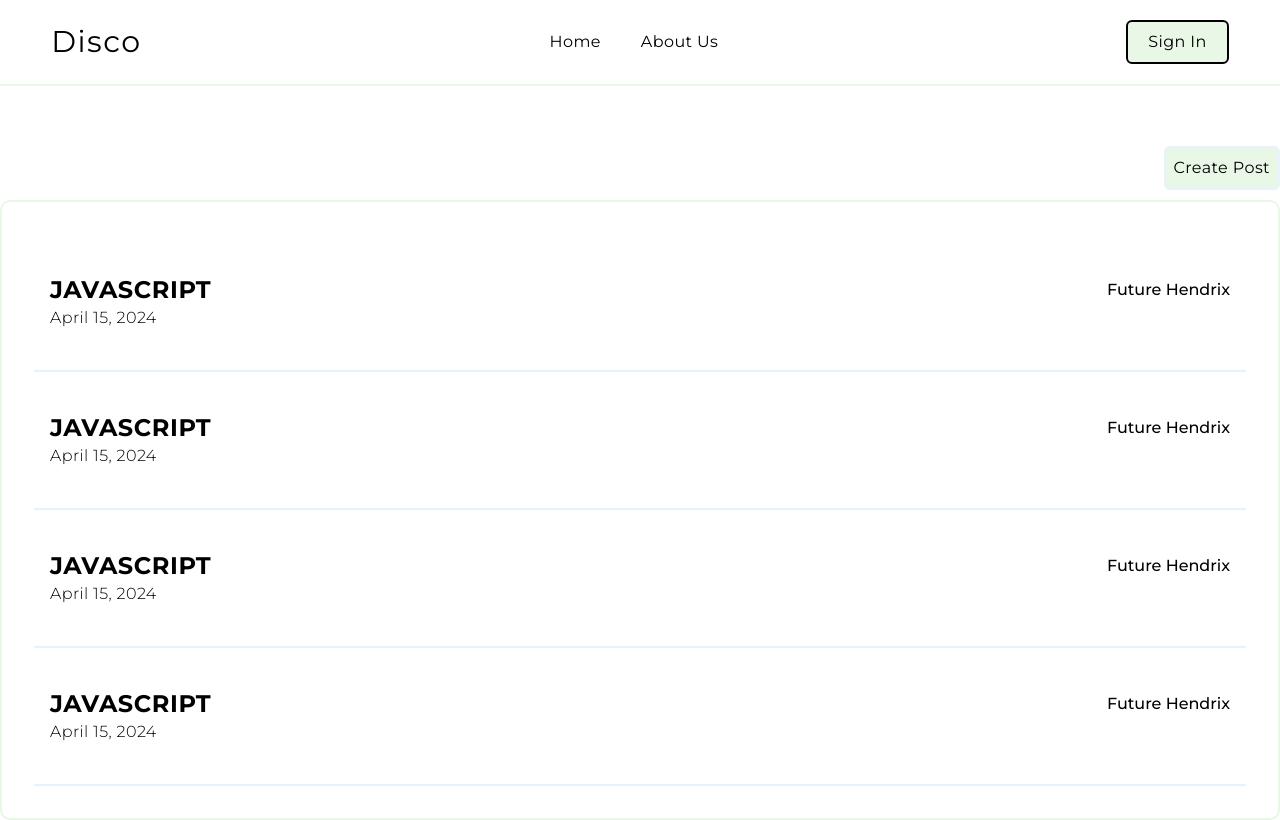
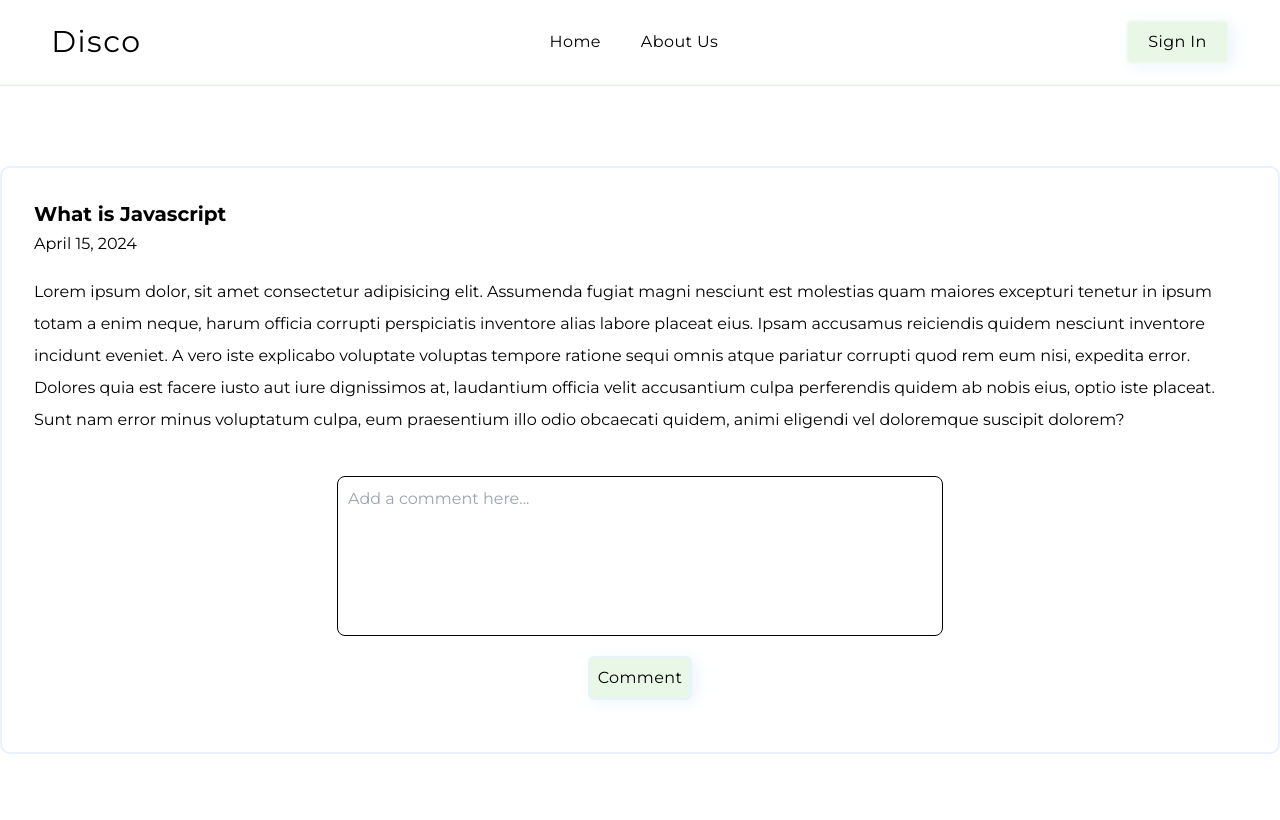
Before and after one commit to Austin-Imbastari/disco, a React (Vite) app: page /post/1 in a window 1280 px wide. Built offline with nearby package versions, Linux system fonts and the light colour scheme.

Commit message:
created the createpost component and changed some styling

```diff
--- a/src/App.css
+++ b/src/App.css
@@ -9,3 +9,34 @@
     min-height: 400px;
     font-size: 18px;
 }
+
+button {
+    display: flex;
+    align-items: center;
+    justify-content: center;
+    gap: 10px;
+    font-family: inherit;
+    font-size: 13px;
+    font-weight: 500;
+    text-transform: uppercase;
+    letter-spacing: 0.4px;
+    color: #7e97b8;
+    background-color: #e0e8ef;
+    border-style: solid;
+    border-width: 2px 2px 2px 2px;
+    border-color: rgba(255, 255, 255, 0.333);
+    border-radius: 40px 40px 40px 40px;
+    padding: 16px 24px 16px 28px;
+    transform: translate(0px, 0px) rotate(0deg);
+    transition: 0.2s;
+    box-shadow: -4px -2px 16px 0px #ffffff, 4px 2px 16px 0px #e8f2fe;
+}
+button:hover {
+    color: #516d91;
+    background-color: #e8f2fe;
+    box-shadow: -2px -1px 8px 0px #ffffff, 2px 1px 8px 0px #e9f7e6;
+}
+
+button:active {
+    box-shadow: none;
+}
--- a/src/components/Board/Board.tsx
+++ b/src/components/Board/Board.tsx
@@ -1,5 +1,5 @@
-import React from "react";
 import { Link } from "react-router-dom";
+import { BoardPostItem } from "./BoardPostItem";
 
 const Board = () => {
     return (
@@ -14,69 +14,17 @@ const Board = () => {
                 </div>
             </div>
             <div
-                style={{ border: "2px solid #E9F7E6", borderRadius: "10px", marginTop: "10px" }}
+                style={{
+                    border: "2.5px solid #E9F7E6",
+                    borderRadius: "10px",
+                    marginTop: "10px",
+                }}
                 className='container mx-auto px-8 py-8'
             >
-                <div className='grid grid-cols-1 gap-5'>
-                    <div style={{ borderBottom: "2px solid #E8F2FE" }} className=''>
-                        <div className='flex justify-between px-4 py-10'>
-                            <div style={{ width: "100%" }} className='flex flex-col'>
-                                <div className='flex items-center justify-between '>
-                                    <h1 className='text-2xl font-bold tracking-wide'>JAVASCRIPT</h1>
-                                    <div>
-                                        <h1 className='text-l font-medium'>Future Hendrix</h1>
-                                    </div>
-                                </div>
-                                <p className='font-light tracking-wide'>April 15, 2024 </p>
-                            </div>
-                        </div>
-                    </div>
-                </div>
-                <div className='grid grid-cols-1 gap-5'>
-                    <div style={{ borderBottom: "2px solid #E8F2FE" }} className=''>
-                        <div className='flex justify-between px-4 py-10'>
-                            <div style={{ width: "100%" }} className='flex flex-col'>
-                                <div className='flex items-center justify-between '>
-                                    <h1 className='text-2xl font-bold tracking-wide'>JAVASCRIPT</h1>
-                                    <div>
-                                        <h1 className='text-l font-medium'>Future Hendrix</h1>
-                                    </div>
-                                </div>
-                                <p className='font-light tracking-wide'>April 15, 2024 </p>
-                            </div>
-                        </div>
-                    </div>
-                </div>
-                <div className='grid grid-cols-1 gap-5'>
-                    <div style={{ borderBottom: "2px solid #E8F2FE" }} className=''>
-                        <div className='flex justify-between px-4 py-10'>
-                            <div style={{ width: "100%" }} className='flex flex-col'>
-                                <div className='flex items-center justify-between '>
-                                    <h1 className='text-2xl font-bold tracking-wide'>JAVASCRIPT</h1>
-                                    <div>
-                                        <h1 className='text-l font-medium'>Future Hendrix</h1>
-                                    </div>
-                                </div>
-                                <p className='font-light tracking-wide'>April 15, 2024 </p>
-                            </div>
-                        </div>
-                    </div>
-                </div>
-                <div className='grid grid-cols-1 gap-5'>
-                    <div style={{ borderBottom: "2px solid #E8F2FE" }} className=''>
-                        <div className='flex justify-between px-4 py-10'>
-                            <div style={{ width: "100%" }} className='flex flex-col'>
-                                <div className='flex items-center justify-between '>
-                                    <h1 className='text-2xl font-bold tracking-wide'>JAVASCRIPT</h1>
-                                    <div>
-                                        <h1 className='text-l font-medium'>Future Hendrix</h1>
-                                    </div>
-                                </div>
-                                <p className='font-light tracking-wide'>April 15, 2024 </p>
-                            </div>
-                        </div>
-                    </div>
-                </div>
+                <BoardPostItem author='JAVASCRIPT' subject='Future Hendrix' createdDate='April 15, 2024' />
+                <BoardPostItem author='JAVASCRIPT' subject='Future Hendrix' createdDate='April 15, 2024' />
+                <BoardPostItem author='JAVASCRIPT' subject='Future Hendrix' createdDate='April 15, 2024' />
+                <BoardPostItem author='JAVASCRIPT' subject='Future Hendrix' createdDate='April 15, 2024' />
             </div>
         </>
     );
--- /dev/null
+++ b/src/components/Board/BoardPostItem.tsx
@@ -0,0 +1,27 @@
+export const BoardPostItem = ({
+    author,
+    subject,
+    createdDate,
+}: {
+    author: string;
+    subject: string;
+    createdDate: string;
+}) => {
+    return (
+        <div className='grid grid-cols-1 gap-5'>
+            <div style={{ borderBottom: "2.5px solid #E8F2FE" }} className=''>
+                <div className='flex justify-between px-4 py-10'>
+                    <div style={{ width: "100%" }} className='flex flex-col'>
+                        <div className='flex items-center justify-between '>
+                            <h1 className='text-2xl font-bold tracking-wide'>{subject}</h1>
+                            <div>
+                                <h1 className='text-l font-medium'>{author}</h1>
+                            </div>
+                        </div>
+                        <p className='font-light tracking-wide'>{createdDate}</p>
+                    </div>
+                </div>
+            </div>
+        </div>
+    );
+};
--- a/src/components/CreatePost/CreatePost.tsx
+++ b/src/components/CreatePost/CreatePost.tsx
@@ -1,9 +1,11 @@
 /* eslint-disable react-hooks/exhaustive-deps */
 import React, { useEffect, useState } from "react";
+import { useNavigate } from "react-router";
 import ReactQuill from "react-quill";
 import "react-quill/dist/quill.snow.css";
 
 const CreatePost = () => {
+    const navigate = useNavigate();
     const [isTitle, setTitle] = useState<string>("");
     const [valueHtml, setValueHtml] = useState<string>("");
 
@@ -22,27 +24,36 @@ const CreatePost = () => {
             alert("You must enter a post!");
             return;
         }
+
         const objToSubmit = {
             subject: isTitle,
-            content: valueHtml,
+            text: valueHtml,
+            boardId: 1,
+            userId: 1,
         };
+
         console.log(objToSubmit);
 
         // fetch post
-        await fetch("http://localhost:3001/posts", {
+        const response = await fetch("https://disco-app-7sxty.ondigitalocean.app/posts", {
             method: "POST",
             headers: {
                 "Content-Type": "application/json",
             },
             body: JSON.stringify(objToSubmit),
         });
+
+        const data = await response.json();
+        const postId = data.id;
+        navigate(`/post/${postId}`);
+        console.log(data);
     };
 
     return (
         <>
             <div className='mt-20'></div>
             <div
-                style={{ border: "2px solid #E8F2FE", borderRadius: "10px", marginTop: "10px" }}
+                style={{ border: "2.5px solid #E8F2FE", borderRadius: "10px", marginTop: "10px" }}
                 className='container mx-auto px-8 py-8'
             >
                 <div className=''>
--- a/src/components/Navbar/Navbar.tsx
+++ b/src/components/Navbar/Navbar.tsx
@@ -23,13 +23,13 @@ const Navbar = () => {
                 </div>
                 <div>
                     <NavLink to='/signin'>
-                        <button className='bg-mint text-black px-5 py-2 rounded-md border-solid border-2 border-black hover:bg-azure tracking-wide transition-colors duration-200'>
+                        <button className='bg-mint text-black px-5 py-2 rounded-md border-solid border-2  hover:bg-azure tracking-wide transition-colors duration-200'>
                             Sign In
                         </button>
                     </NavLink>
                 </div>
             </nav>
-            <div style={{ borderBottom: "2px solid #E9F7E6", marginTop: "20px" }}></div>
+            <div style={{ borderBottom: "2.5px solid #E9F7E6", marginTop: "20px" }}></div>
         </>
     );
 };
--- /dev/null
+++ b/src/components/PostPage/PostPage.tsx
@@ -0,0 +1,53 @@
+import React from "react";
+
+const PostPage = () => {
+    /// Fetch the post
+    return (
+        <>
+            <div className='mt-20'></div>
+            <div
+                style={{ border: "2px solid #E8F2FE", borderRadius: "10px", marginTop: "10px" }}
+                className='container mx-auto px-8 py-8'
+            >
+                <div className=''>
+                    <h1 className='mb-1 font-bold text-xl'>What is Javascript</h1>
+                    <h4>April 15, 2024</h4>
+
+                    <div className='mt-5'>
+                        <p className='leading-8 '>
+                            Lorem ipsum dolor, sit amet consectetur adipisicing elit. Assumenda fugiat magni nesciunt
+                            est molestias quam maiores excepturi tenetur in ipsum totam a enim neque, harum officia
+                            corrupti perspiciatis inventore alias labore placeat eius. Ipsam accusamus reiciendis quidem
+                            nesciunt inventore incidunt eveniet. A vero iste explicabo voluptate voluptas tempore
+                            ratione sequi omnis atque pariatur corrupti quod rem eum nisi, expedita error. Dolores quia
+                            est facere iusto aut iure dignissimos at, laudantium officia velit accusantium culpa
+                            perferendis quidem ab nobis eius, optio iste placeat. Sunt nam error minus voluptatum culpa,
+                            eum praesentium illo odio obcaecati quidem, animi eligendi vel doloremque suscipit dolorem?
+                        </p>
+                    </div>
+
+                    <div className='mt-10 flex justify-center'>
+                        <div className='w-1/2 flex flex-col justify-center items-center'>
+                            <textarea
+                                style={{ resize: "none", outline: "none" }}
+                                className='block mb-4 p-2.5 w-full text-md text-gray-900 bg-gray-50 rounded-lg border h-40'
+                                placeholder='Add a comment here... '
+                            ></textarea>
+                            <form>
+                                <div className='container mt-1 mx-auto px-8  h-16'>
+                                    <div className=' '>
+                                        <button className='bg-mint text-black px-2 py-2 rounded-md border-solid border-2 border-azure hover:bg-azure tracking-wide transition-colors duration-200'>
+                                            Comment
+                                        </button>
+                                    </div>
+                                </div>
+                            </form>
+                        </div>
+                    </div>
+                </div>
+            </div>
+        </>
+    );
+};
+
+export default PostPage;
--- a/src/pages/Home.tsx
+++ b/src/pages/Home.tsx
@@ -6,6 +6,7 @@ import AboutUs from "../components/AboutUs/AboutUs";
 import SignIn from "../components/SignIn/SignIn";
 import Board from "../components/Board/Board";
 import CreatePost from "../components/CreatePost/CreatePost";
+import PostPage from "../components/PostPage/PostPage";
 
 const Home = () => {
     return (
@@ -19,6 +20,7 @@ const Home = () => {
                 <Route path='/aboutus' element={<AboutUs />} />
                 <Route path='/signin' element={<SignIn />} />
                 <Route path='/createpost' element={<CreatePost />} />
+                <Route path='/post/:id' element={<PostPage />} />
             </Routes>
         </>
     );
```
